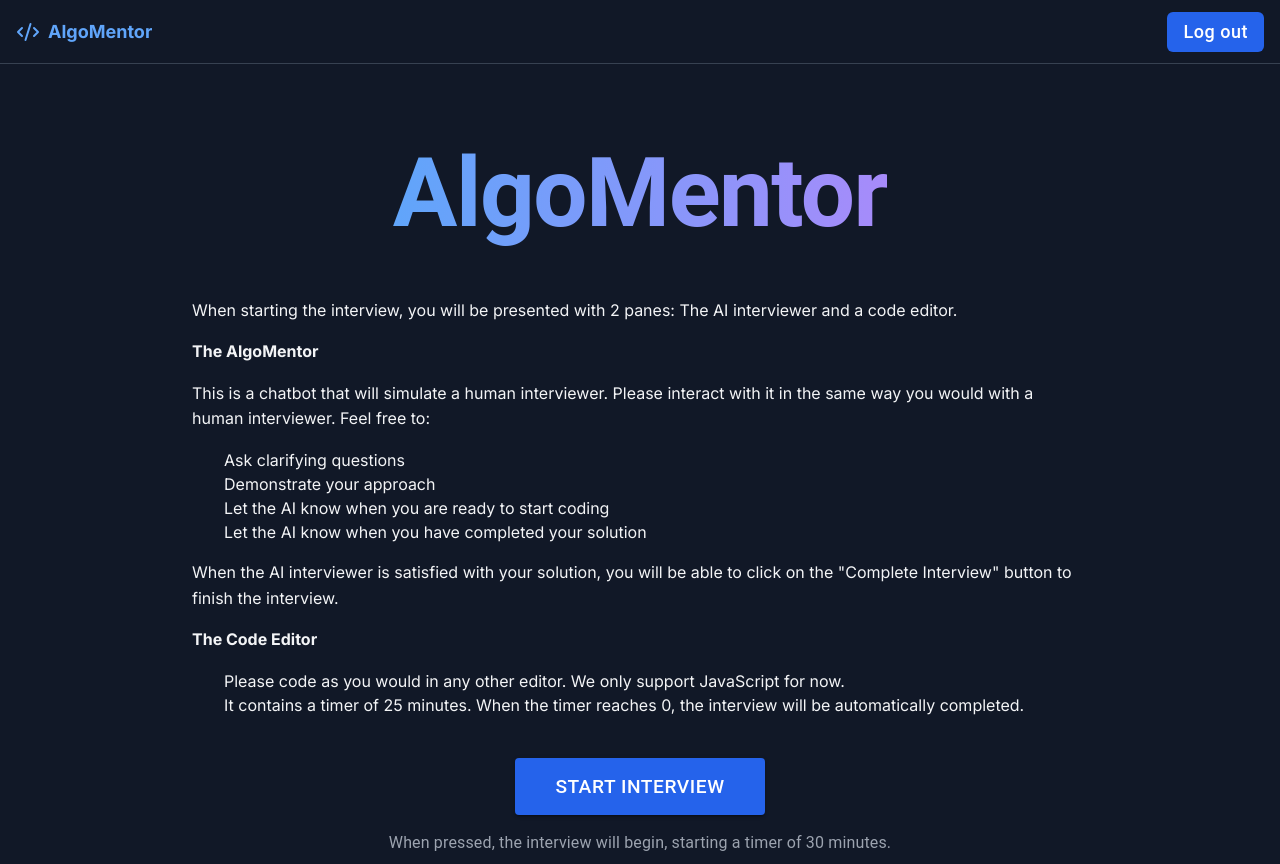
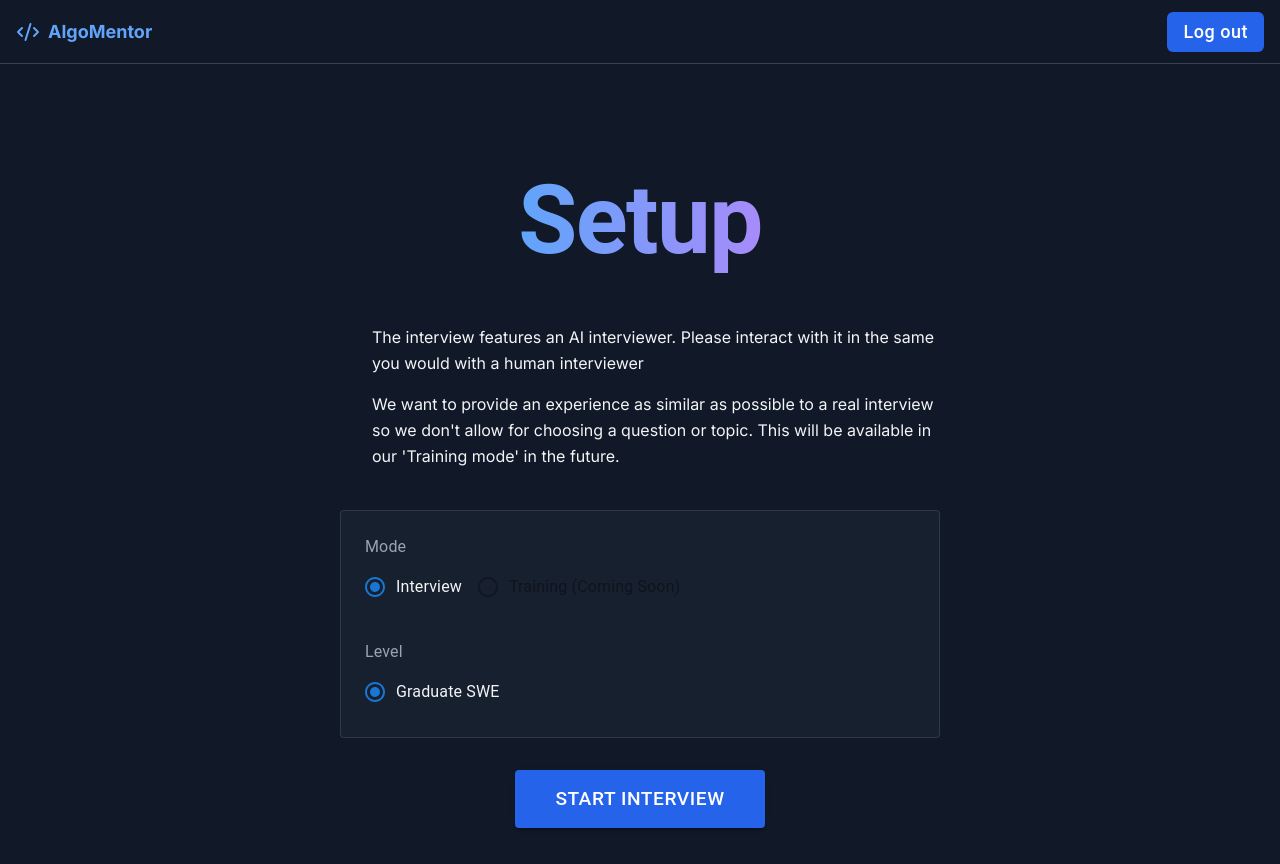
Before and after one commit to gabrielchuv/ai-interviewer, a Next.js app: page /setup in a window 1280 px wide. Built offline with nearby package versions, Linux system fonts and the light colour scheme; no server answers; sample sign-in values are in the browser's storage.

Commit message:
Add modes and level options to interview setup

```diff
--- a/app/setup/page.tsx
+++ b/app/setup/page.tsx
@@ -1,31 +1,22 @@
 "use client";
 
 import React from 'react';
-import { Box, Button, Typography } from "@mui/material";
+import { Box, Button, Typography, RadioGroup, FormControlLabel, Radio, FormControl, FormLabel, Paper } from "@mui/material";
 import Link from "next/link";
 import ReactMarkdown from "react-markdown";
 import ProtectedRoute from "../components/ProtectedRoute";
 import Header from "../components/Header";
 
 const welcomeText = `
-When starting the interview, you will be presented with 2 panes: The AI interviewer and a code editor.
+- The interview features an AI interviewer. Please interact with it in the same you would with a human interviewer
 
-**The AlgoMentor**
-
-This is a chatbot that will simulate a human interviewer. Please interact with it in the same way you would with a human interviewer. Feel free to:
-- Ask clarifying questions
-- Demonstrate your approach
-- Let the AI know when you are ready to start coding
-- Let the AI know when you have completed your solution
-
-When the AI interviewer is satisfied with your solution, you will be able to click on the "Complete Interview" button to finish the interview.
-
-**The Code Editor**
-- Please code as you would in any other editor. We only support JavaScript for now.
-- It contains a timer of 25 minutes. When the timer reaches 0, the interview will be automatically completed.
+- We want to provide an experience as similar as possible to a real interview so we don't allow for choosing a question or topic. This will be available in our 'Training mode' in the future.
 `;
 
 export default function SetupPage() {
+  const [mode, setMode] = React.useState('interview');
+  const [level, setLevel] = React.useState('graduate');
+
   return (
     <ProtectedRoute>
       <Box sx={{ minHeight: "100vh", bgcolor: "rgb(17, 24, 39)" }}>
@@ -48,13 +39,15 @@ export default function SetupPage() {
               marginBottom: "1.5rem",
             }}
           >
-            AlgoMentor
+            Setup
           </Typography>
           <Box
             sx={{
-              padding: "25px 15%",
+              padding: "25px 0",
               textAlign: "left",
               color: "rgb(243, 244, 246)",
+              width: '100%',
+              maxWidth: '600px',
               "& p": {
                 marginBottom: "1em",
                 lineHeight: "1.6",
@@ -67,6 +60,62 @@ export default function SetupPage() {
           >
             <ReactMarkdown>{welcomeText}</ReactMarkdown>
           </Box>
+
+          <Paper
+            elevation={0}
+            sx={{
+              p: 3,
+              mb: 4,
+              width: '100%',
+              maxWidth: '600px',
+              bgcolor: 'rgba(31, 41, 55, 0.5)',
+              border: '1px solid rgba(75, 85, 99, 0.5)'
+            }}
+          >
+            <Box sx={{ mb: 4 }}>
+              <FormControl component="fieldset">
+                <FormLabel sx={{ color: 'rgb(156, 163, 175)', mb: 1 }}>Mode</FormLabel>
+                <RadioGroup
+                  value={mode}
+                  onChange={(e) => setMode(e.target.value)}
+                  row
+                >
+                  <FormControlLabel
+                    value="interview"
+                    control={<Radio sx={{ color: 'rgb(156, 163, 175)' }} />}
+                    label="Interview"
+                    sx={{ color: 'rgb(243, 244, 246)' }}
+                  />
+                  <FormControlLabel
+                    value="training"
+                    disabled
+                    control={<Radio sx={{ color: 'rgb(156, 163, 175)' }} />}
+                    label="Training (Coming Soon)"
+                    sx={{ color: 'rgb(156, 163, 175)' }}
+                  />
+                </RadioGroup>
+              </FormControl>
+            </Box>
+
+            <Box>
+              <FormControl component="fieldset">
+                <FormLabel sx={{ color: 'rgb(156, 163, 175)', mb: 1 }}>Level</FormLabel>
+                <RadioGroup
+                  value={level}
+                  onChange={(e) => setLevel(e.target.value)}
+                  row
+                >
+                  <FormControlLabel
+                    value="graduate"
+                    control={<Radio sx={{ color: 'rgb(156, 163, 175)' }} />}
+                    label="Graduate SWE"
+                    sx={{ color: 'rgb(243, 244, 246)' }}
+                  />
+                </RadioGroup>
+              </FormControl>
+            </Box>
+          </Paper>
+
           <Link href="/interview" style={{ textDecoration: "none" }}>
             <Button
               variant="contained"
@@ -83,16 +132,6 @@ export default function SetupPage() {
               Start Interview
             </Button>
           </Link>
-          <Typography
-            variant="body1"
-            sx={{
-              mt: 2,
-              color: "rgb(156, 163, 175)",
-            }}
-          >
-            When pressed, the interview will begin, starting a timer of 30
-            minutes.
-          </Typography>
         </Box>
       </Box>
     </ProtectedRoute>
```
